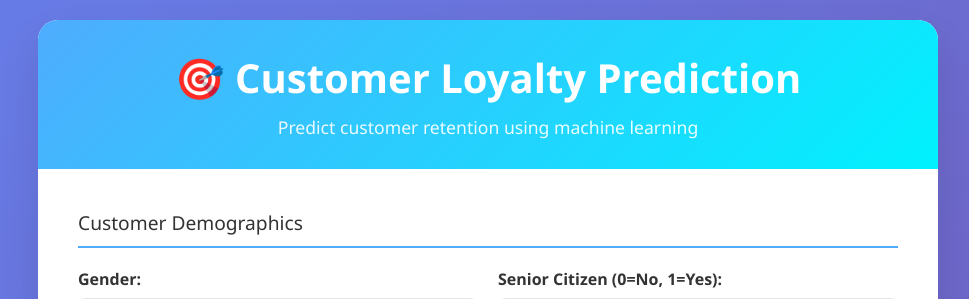
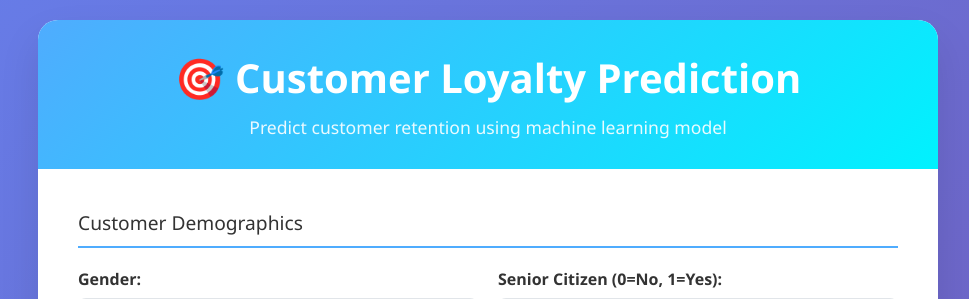
Before and after one commit to arsingla786/Customer-Retention-Risk-Prediction, a Flask app: page / in a window 1280 px wide. Shown: the top 299 px of the page, without its empty margins (152-1121 px from the left). Run offline with Flask 3, Linux system fonts and the light colour scheme; parts of the project's set-up code (start-up, migrations or seed data) failed here and were passed over.

Commit message:
modified app.py

```diff
--- a/app.py
+++ b/app.py
@@ -90,6 +90,6 @@ def predict():
 
     # GET request - show empty form
     return render_template('index.html', result=None)
-print('no problem in lfask')
+
 if __name__ == '__main__':
     app.run(debug=True)
--- a/templates/index.html
+++ b/templates/index.html
@@ -177,7 +177,7 @@
     <div class="container">
         <div class="header">
             <h1>🎯 Customer Loyalty Prediction</h1>
-            <p>Predict customer retention using machine learning</p>
+            <p>Predict customer retention using machine learning model</p>
         </div>
 
         <div class="form-section">
```
